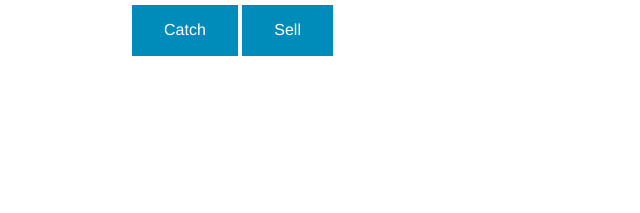
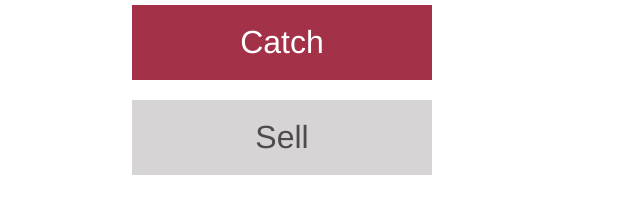
Before and after one commit to DeathGod130/pokeclicker, a website: page index.html in a window 1280 px wide. Shown: the part 137-350 px from the top of the page, without its empty margins (8-648 px from the left). Drawn offline with Linux system fonts and the light colour scheme.

Commit message:
Style catch buttons.

```diff
--- /dev/null
+++ b/css/pokeclicker.css
@@ -0,0 +1,15 @@
+#pokeclicks {
+  background-color: #A33147;
+}
+
+#sell {
+  background-color: #D6D4D4;
+  color: #4D4B4B;
+}
+
+.buttons button {
+  display: block;
+  width: 300px;
+  height: 75px;
+  font-size: 24pt;
+}
--- a/index.html
+++ b/index.html
@@ -4,14 +4,17 @@
     <title>PokeClicker</title>
     <link rel="stylesheet" href="css/normalize.css">
     <link rel="stylesheet" href="css/foundation.min.css">
+    <link rel="stylesheet" href="css/pokeclicker.css">
   </head>
   <body>
     <div class="row">
       <h1>Pokemon caught: <span id="pokemon">0</span></h1>
       <h1>Money: $<span id="money">0</span></h1>
 
-      <button id="pokeclicks">Catch</button>
-      <button id="sell">Sell</button>
+      <div class="buttons">
+        <button id="pokeclicks">Catch</button>
+        <button id="sell">Sell</button>
+      </div>
     </div>
 
     <script src="script.js"></script>
```
